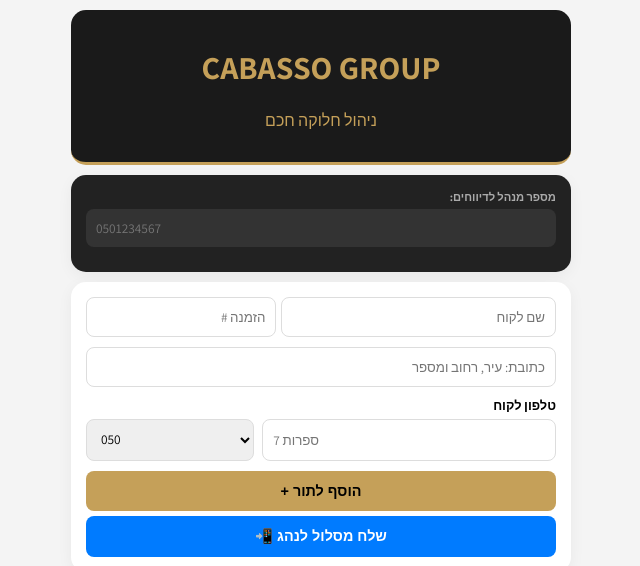
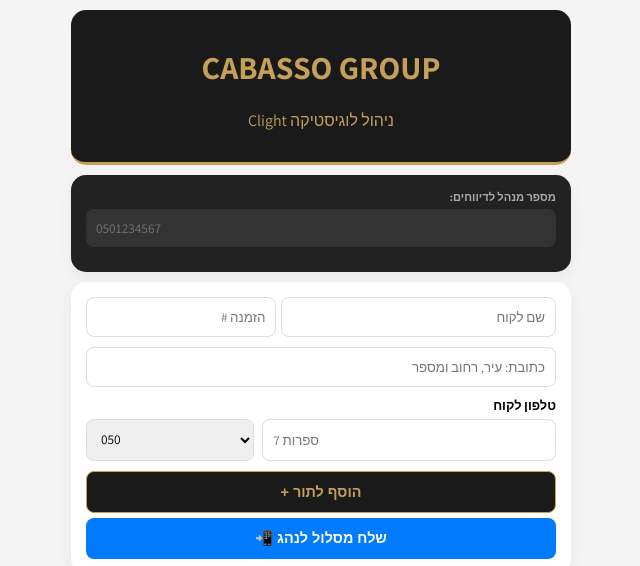
Before and after one commit to razlevistudent-bot/delivery-app, a Flask app: page / in a window 1280 px wide. Shown: the top 566 px of the page, without its empty margins (319-959 px from the left). Run offline with Flask 3, Linux system fonts and the light colour scheme; grey boxes are pictures that could not be loaded.

Commit message:
Update index.html

```diff
--- a/templates/index.html
+++ b/templates/index.html
@@ -16,7 +16,6 @@
         label { display: block; margin-bottom: 5px; font-size: 0.8rem; font-weight: bold; }
         input, select { width: 100%; padding: 10px; border: 1px solid #ddd; border-radius: 8px; margin-bottom: 10px; box-sizing: border-box; font-family: inherit; }
 
-        /* עיצוב טלפון קידומת משמאל */
         .phone-group { display: flex; gap: 8px; direction: ltr; }
         .phone-group select { flex: 0.35; }
         .phone-group input { flex: 0.65; text-align: left; }
@@ -33,7 +32,7 @@
         .btn-call { background: #555; }
         .btn-done { background: var(--brand); color: var(--gold); }
         .btn-whatsapp { background: var(--green); width: 100%; margin-top: 10px; }
-        .btn-main { background: var(--gold); color: black; }
+        .btn-share { background: #007bff; color: white; width: 100%; margin-top: 5px; }
 
         .number-marker { background: var(--brand); color: var(--gold); border: 2px solid var(--gold); border-radius: 50%; display: flex; align-items: center; justify-content: center; font-weight: bold; font-size: 14px; }
         .badge { font-size: 0.7rem; padding: 2px 8px; border-radius: 10px; background: #eee; display: inline-block; margin-bottom: 5px; }
@@ -44,7 +43,7 @@
 <div class="container">
     <header>
         <h1>CABASSO GROUP</h1>
-        <p id="mode-text">ניהול חלוקה חכם</p>
+        <p id="mode-text">ניהול לוגיסטיקה Clight</p>
     </header>
 
     <div class="glass-card" style="background: #222; color: white;">
@@ -68,8 +67,8 @@
             <input type="tel" id="custPhone" placeholder="7 ספרות" maxlength="7">
         </div>
 
-        <button onclick="addNewLocation()" class="btn btn-main" style="width:100%; margin-bottom:5px;">הוסף לתור +</button>
-        <button onclick="shareToDriver()" class="btn" style="background:#007bff; color:white; width:100%;">שלח מסלול לנהג 📲</button>
+        <button onclick="addNewLocation()" class="btn" style="background:var(--brand); color:var(--gold); width:100%; margin-bottom:5px; border:1px solid var(--gold);">הוסף לתור +</button>
+        <button onclick="shareToDriver()" class="btn btn-share">שלח מסלול לנהג 📲</button>
     </div>
 
     <div id="map"></div>
@@ -93,9 +92,11 @@
         if (routeId) {
             document.getElementById('admin-panel').style.display = 'none';
             document.getElementById('mode-text').innerText = "מצב נהג - חלוקה מבוקרת";
-            const res = await fetch(`/get_route/${routeId}`);
-            const data = await res.json();
-            locations = data.locations || [];
+            try {
+                const res = await fetch(`/get_route/${routeId}`);
+                const data = await res.json();
+                locations = data.locations || [];
+            } catch(e) { alert("שגיאה בטעינת מסלול"); }
         } else {
             locations = JSON.parse(localStorage.getItem('cabasso_strict')) || [];
         }
@@ -147,6 +148,25 @@
         if(markers.length > 0) map.fitBounds(new L.featureGroup(markers).getBounds().pad(0.2));
     }
 
+    async function shareToDriver() {
+        if (locations.length === 0) return alert("אין כתובות לשיתוף");
+        const btn = document.querySelector('.btn-share');
+        btn.innerText = "מייצר קישור... ⏳";
+        btn.disabled = true;
+
+        try {
+            const res = await fetch('/save_route', {
+                method: 'POST',
+                headers: {'Content-Type': 'application/json'},
+                body: JSON.stringify({ locations })
+            });
+            const data = await res.json();
+            const link = window.location.origin + "/?r=" + data.route_id;
+            window.open(`https://wa.me/?text=${encodeURIComponent("הנה מסלול החלוקה המבוקר: " + link)}`, '_blank');
+        } catch(e) { alert("שגיאת תקשורת"); }
+        finally { btn.innerText = "שלח מסלול לנהג 📲"; btn.disabled = false; }
+    }
+
     async function addNewLocation() {
         const addr = document.getElementById('addressInput').value;
         const prefix = document.getElementById('phonePrefix').value;
@@ -181,17 +201,6 @@
         }
     }
 
-    async function shareToDriver() {
-        const res = await fetch('/save_route', {
-            method: 'POST',
-            headers: {'Content-Type': 'application/json'},
-            body: JSON.stringify({ locations })
-        });
-        const data = await res.json();
-        const link = `${window.location.origin}/?r=${data.route_id}`;
-        window.open(`https://wa.me/?text=${encodeURIComponent("הנה מסלול החלוקה המבוקר: " + link)}`, '_blank');
-    }
-
     function clearAll() { if(confirm("למחוק הכל?")) { locations = []; localStorage.removeItem('cabasso_strict'); updateUI(); } }
 </script>
 </body>
```
